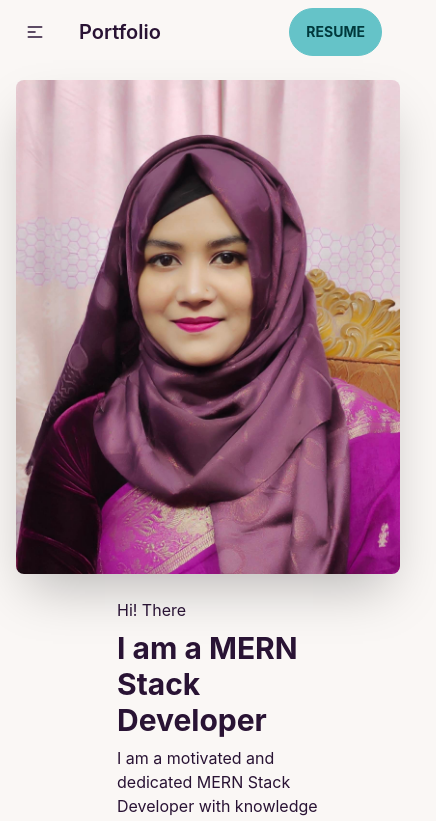
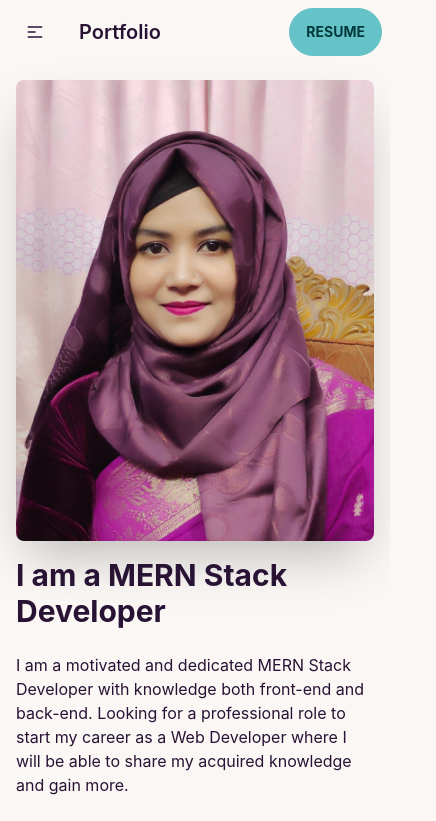
Before and after one commit to shapna-akter/personal-portfolio, a React (Create React App) app: page / in a window 390 px wide. Shown: the top 821 px of the page, 436 px wide, since content can reach past the window. Built offline with nearby package versions, Linux system fonts and the light colour scheme.

Commit message:
'responsive'

```diff
--- a/src/Components/AboutMe/About.js
+++ b/src/Components/AboutMe/About.js
@@ -3,9 +3,9 @@ import myImage from '../../assets/me3.png'
 
 const About = () => {
     return (
-        <div className="hero min-h-screen bg-base-200">
+        <div className="hero">
             <div className="hero-content flex-col lg:flex-row">
-                <img src={myImage} className="max-w-sm rounded-lg shadow-2xl" alt='' />
+                <img src={myImage} className="rounded-lg lg:w-2/5 shadow-2xl" alt='' />
 
                 <div className='grid grid-cols-1 md:grid-cols-2 gap-0 font-semibold'>
                     <p><span className='text-gray-600'>Name :</span> Shapna Akter</p>
--- a/src/Components/Banner/Banner.js
+++ b/src/Components/Banner/Banner.js
@@ -4,13 +4,12 @@ import myImage from '../../assets/me.jpg'
 
 const Banner = () => {
     return (
-        <div className="hero min-h-screen">
+        <div className="hero">
             <div className="hero-content flex-col lg:flex-row">
-                <img src={myImage} className="max-w-sm rounded-lg shadow-2xl mr-5" alt='' />
-                <div className='w-1/2'>
-                    <p className="py-2">Hi! There</p>
-                    <h1 className="text-3xl font-bold">I am a MERN Stack Developer</h1>
-                    <p className="py-2">I am a motivated and dedicated MERN Stack Developer with knowledge both front-end and back-end. Looking for a professional role to start my career as a Web Developer where I will be able to share my acquired knowledge and gain more.</p>
+                <img src={myImage} className="rounded-lg lg:w-2/5 shadow-2xl" alt='' />
+                <div>
+                    <h1 className="text-3xl lg:text-5xl font-bold">I am a MERN Stack Developer</h1>
+                    <p className="py-6">I am a motivated and dedicated MERN Stack Developer with knowledge both front-end and back-end. Looking for a professional role to start my career as a Web Developer where I will be able to share my acquired knowledge and gain more.</p>
                     <div className='mt-2'>
                         <Link to='/about'><button className="btn btn-outline text-teal-700 font-bold mr-2 mb-2">More About Me</button></Link>
                         <Link to='/portfolio'><button className="btn btn-primary">Portfolio</button></Link>
```
